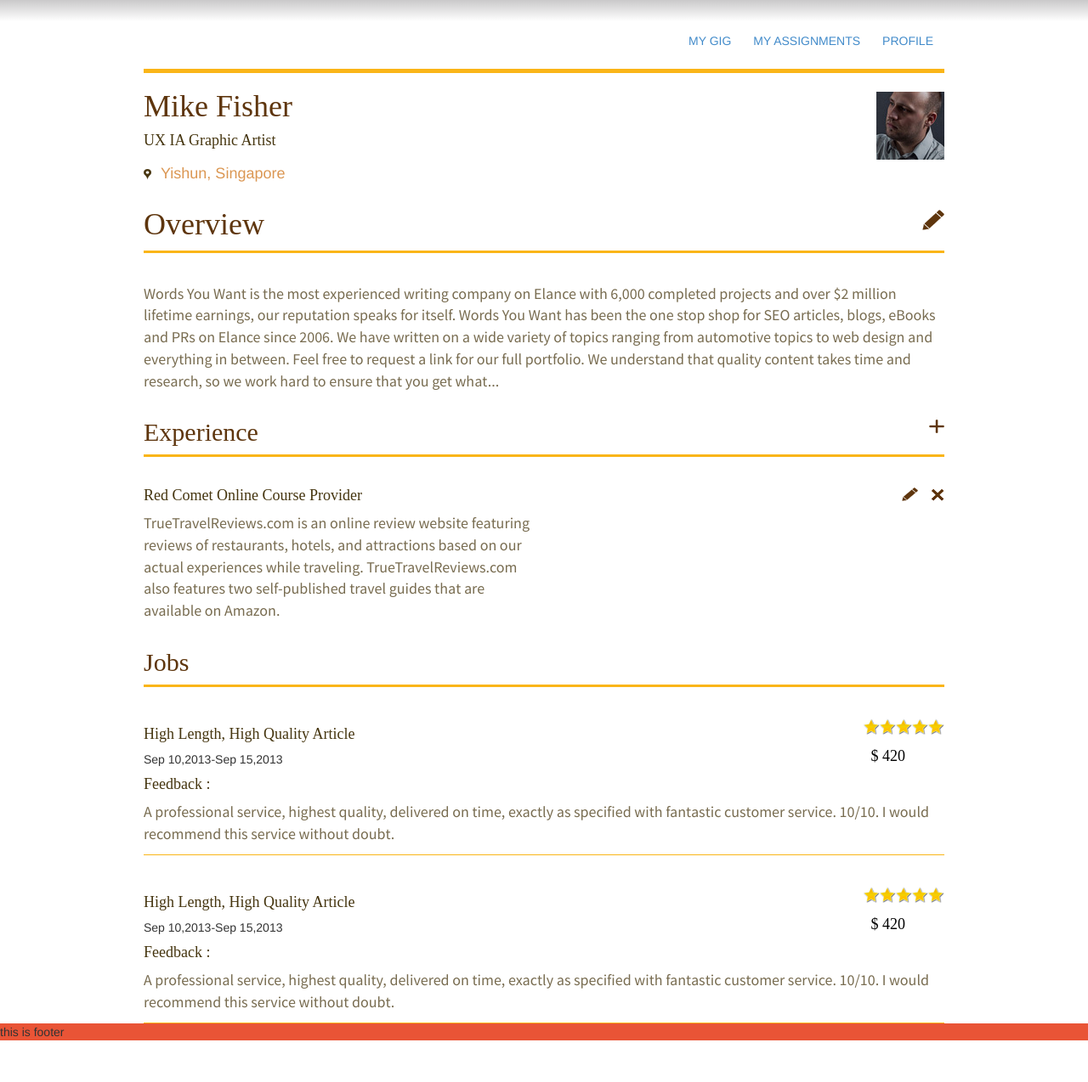
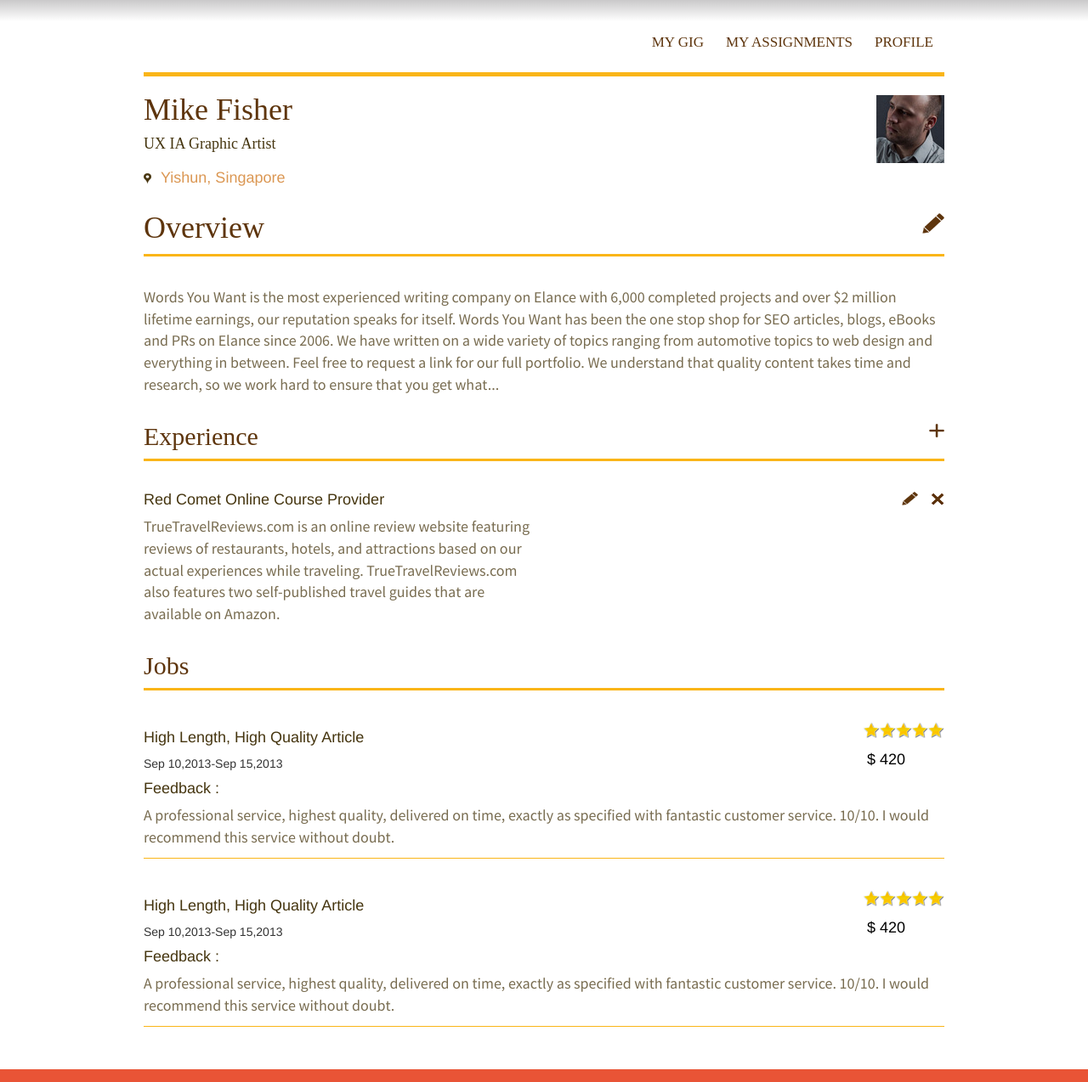
Before and after one commit to ParashuOmkarsoft/gigster2, a PHP site: page /bootstrap/profile.html in a window 1280 px wide. Shown: the part 102-1376 px from the top of the page at 85% size. Before the commit the page ends 1327 px from the top, so only its background shows below. Run offline with PHP 8.4, Linux system fonts and the light colour scheme; some libraries are stand-ins or nearby versions.

Commit message:
html added

```diff
--- a/bootstrap/css/style.css
+++ b/bootstrap/css/style.css
@@ -41,9 +41,12 @@ header img{margin: 8px 0px 16px 0px;}
 	color: #5e350d;
 font-size: 18px;}
 body p{color: #786c50;font-family: 'source_sans_proregular';font-size: 18px; }
-body h4{color: #45350f;font-size: 18px;font-family: 'source_sans_probold'; }
+body h4{color: #45350f;font-size: 18px; }
 .container{max-width: 942px;width: 100%;margin: auto;padding: 0px;}
 section li{float: left;margin: 13px;list-style-type: none;}
+#profilemenu a{font-family: 'source_sans_probold';  text-decoration: none !important;;
+color: #5e350d;
+font-size: 17px;}
 #firstsection{border-top: 5px solid #fab518;border-bottom: 3px solid #fab518;}
 #firstsection h3{font-family: 'source_sans_probold'; font-size: 36px;color: #5e350d}
 #firstsection h4{font-family: 'source_sans_probold'; font-size: 18px;color: #45350f}
@@ -61,7 +64,7 @@ section li{float: left;margin: 13px;list-style-type: none;}
 .thirdsection img{float: right;margin-top: 36px;}
 .lastsection{border-bottom: 1px solid #fab518;margin-top: 36px;}
 .lastsection img{float: right;}
-footer{background: #e95436;}
+footer{background: #e95436;height: 15px;margin-top: 50px;}
 .navbar-nav{margin-top: 30px;}
 #profilemenu{float: right;display: inline;}
 #doller{float: right;
--- a/bootstrap/profile.html
+++ b/bootstrap/profile.html
@@ -112,7 +112,7 @@
     </section>
     </section>
 
-    <footer>this is footer
+    <footer>
     </footer>
 
 
```
